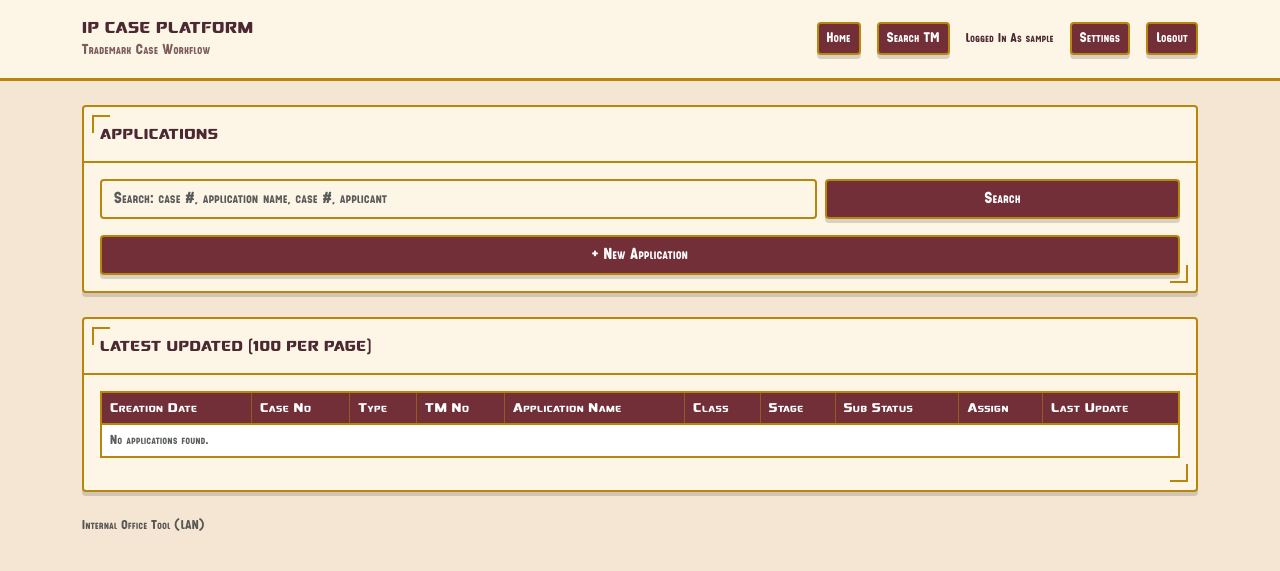
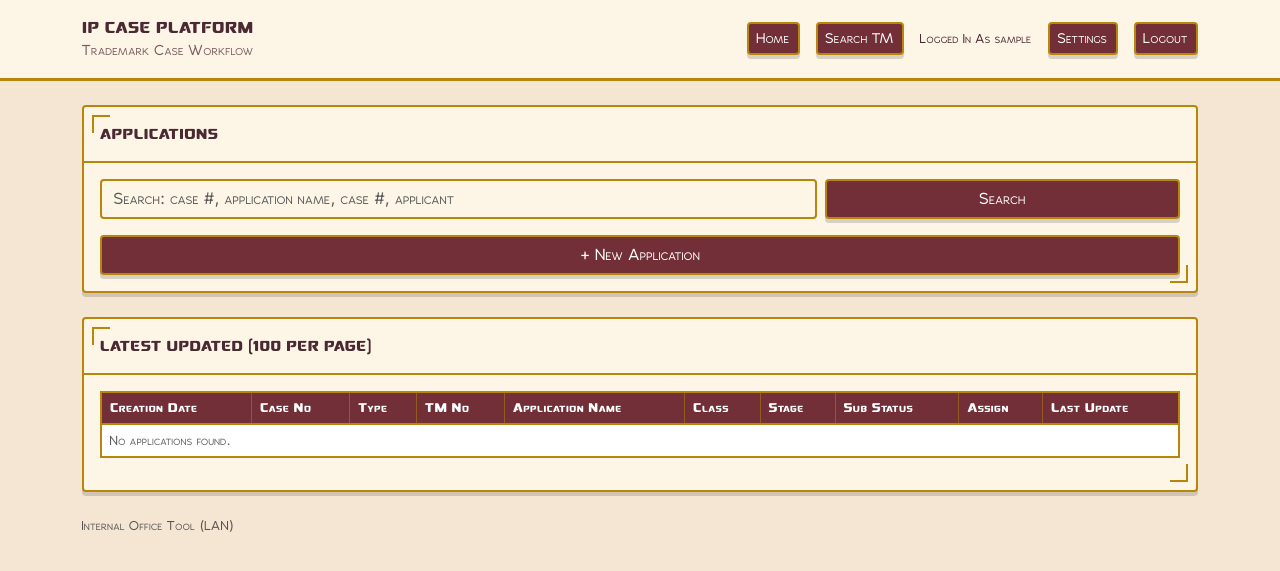
Before and after one commit to 0utLawzz/DS-Brandex, a Django app: page /applications/ in a window 1280 px wide. Shown: the top 571 px of the page. Run offline with Django 5.2, Linux system fonts and the light colour scheme; the visitor is signed in with stand-in values (Sample User, id 1); data comes from the database, SQL or seed files in the repository; data that the repository does not hold is empty.

Commit message:
Replace Mision font with Driftune font

```diff
--- a/cases/static/cases/victorian.css
+++ b/cases/static/cases/victorian.css
@@ -9,8 +9,8 @@
 }
 
 @font-face {
-  font-family: 'Mision';
-  src: url('./fonts/Mision.ttf') format('truetype');
+  font-family: 'Driftune';
+  src: url('./fonts/Driftune.otf') format('opentype');
   font-weight: 400;
   font-style: normal;
   font-display: swap;
@@ -26,7 +26,7 @@
   --text-muted: #7A5C5C;
 
   --font-heading: 'Syndra', 'Playfair Display', serif;
-  --font-body: 'Mision', 'Inter', sans-serif;
+  --font-body: 'Driftune', 'Inter', sans-serif;
 
   --radius: 4px;
   --border-width: 3px;
```
Also changed, not shown: cases/static/cases/fonts/Driftune.otf (added), cases/static/cases/fonts/Mision.ttf (deleted).
